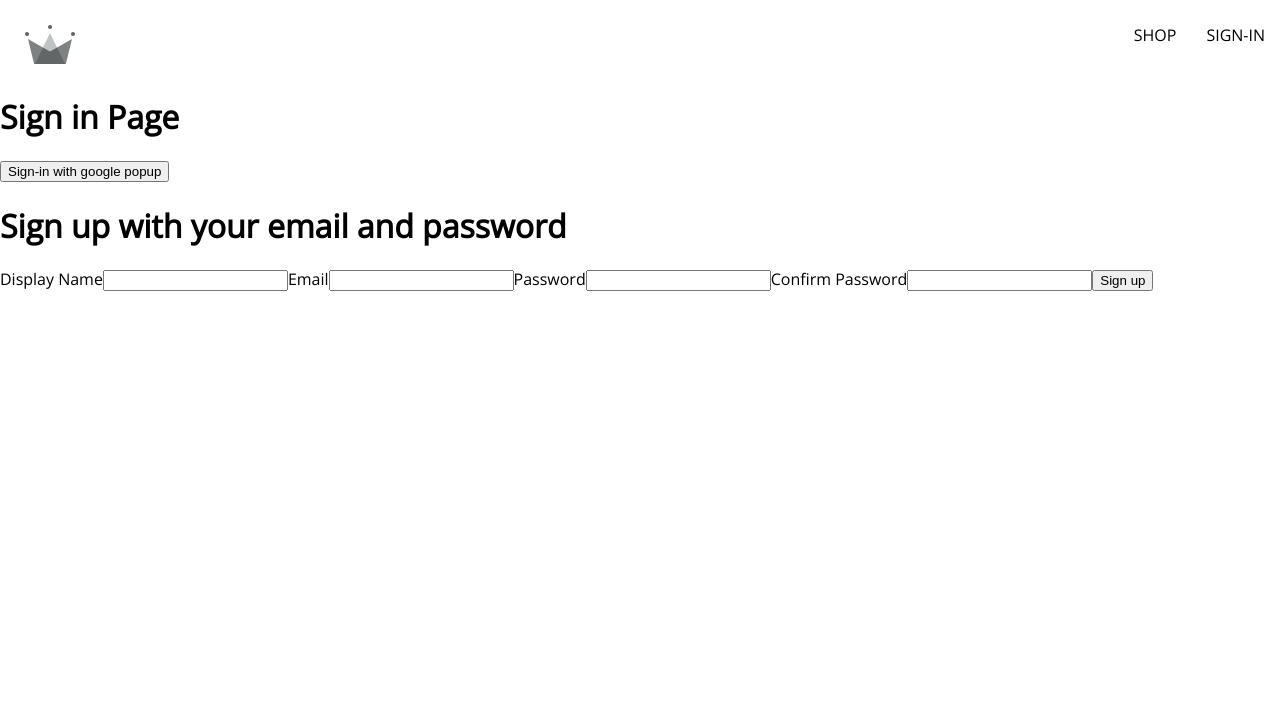
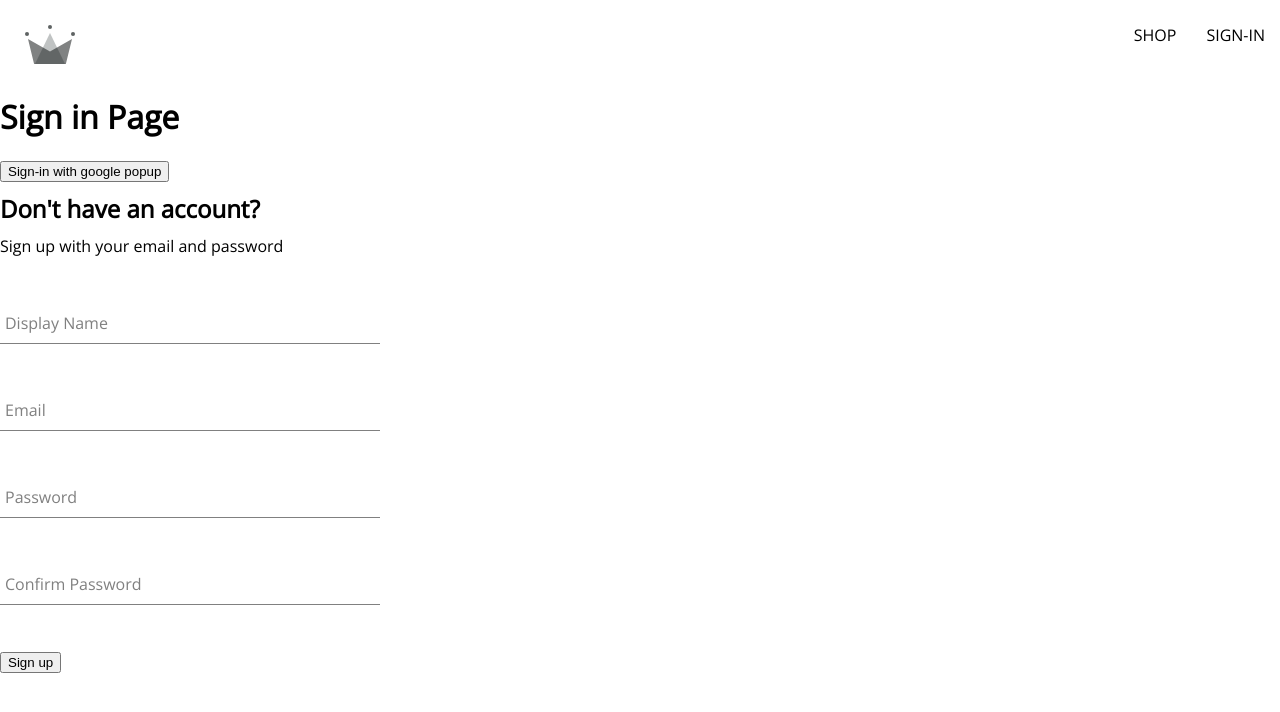
Before and after one commit to bitz161/crwn-clothing-v2, a React (Create React App) app: page /sign-in in a window 1280 px wide. Shown: the top 712 px of the page. Built offline with nearby package versions, Linux system fonts and the light colour scheme.

Commit message:
sign-in-form

```diff
--- /dev/null
+++ b/src/components/form-input/form-input.component.jsx
@@ -0,0 +1,19 @@
+import "./form-input.styles.scss";
+
+const FormInput = ({ label, inputOptions }) => {
+  return (
+    <div className="group">
+      <input className="form-input" {...inputOptions} />
+      {label && (
+        <label
+          className={`${
+            inputOptions.value.length ? "shrink" : ""
+          } form-input-label`}
+        >
+          {label}
+        </label>
+      )}
+    </div>
+  );
+};
+export default FormInput;
--- /dev/null
+++ b/src/components/form-input/form-input.styles.scss
@@ -0,0 +1,54 @@
+$sub-color: grey;
+$main-color: black;
+
+@mixin shrinkLabel {
+  top: -14px;
+  font-size: 12px;
+  color: $main-color;
+}
+
+.group {
+  position: relative;
+  margin: 45px 0;
+
+  .form-input {
+    background: none;
+    background-color: white;
+    color: $sub-color;
+    font-size: 18px;
+    padding: 10px 10px 10px 5px;
+    display: block;
+    width: 100%;
+    border: none;
+    border-radius: 0;
+    border-bottom: 1px solid $sub-color;
+    margin: 25px 0;
+
+    &:focus {
+      outline: none;
+    }
+
+    &:focus ~ .form-input-label {
+      @include shrinkLabel();
+    }
+  }
+
+  input[type='password'] {
+    letter-spacing: 0.3em;
+  }
+
+  .form-input-label {
+    color: $sub-color;
+    font-size: 16px;
+    font-weight: normal;
+    position: absolute;
+    pointer-events: none;
+    left: 5px;
+    top: 10px;
+    transition: 300ms ease all;
+
+    &.shrink {
+      @include shrinkLabel();
+    }
+  }
+}
--- a/src/components/sign-up-form/sign-up-form.component.jsx
+++ b/src/components/sign-up-form/sign-up-form.component.jsx
@@ -4,6 +4,7 @@
   createAuthUserWithEmailAndPassword,
   createUserDocumentFromAuth,
 } from "../../util/firebase/firebase.ulti";
+import FormInput from "../form-input/form-input.component";
 
 const SignUpForm = () => {
   const defaultFormField = {
@@ -47,42 +48,52 @@
   };
 
   return (
-    <div>
-      <h1>Sign up with your email and password</h1>
+    <div className="sign-up-container">
+      <h2>Don't have an account?</h2>
+      <span>Sign up with your email and password</span>
       <form onSubmit={(event) => handleSubmit(event)}>
         {/* use name to identify which input is active */}
-        <label>Display Name</label>
-        <input
-          type="text"
-          required
-          onChange={handleChange}
-          name="displayName"
-          value={displayName}
+        <FormInput
+          label="Display Name"
+          inputOptions={{
+            type: "text",
+            required: true,
+            onChange: handleChange,
+            name: "displayName",
+            value: displayName,
+          }}
         />
-        <label>Email</label>
-        <input
-          type="email"
-          required
-          onChange={handleChange}
-          name="email"
-          value={email}
+        <FormInput
+          label="Email"
+          inputOptions={{
+            type: "email",
+            required: true,
+            onChange: handleChange,
+            name: "email",
+            value: email,
+          }}
         />
-        <label>Password</label>
-        <input
-          type="password"
-          required
-          onChange={handleChange}
-          name="password"
-          value={password}
+        <FormInput
+          label="Password"
+          inputOptions={{
+            type: "password",
+            required: true,
+            onChange: handleChange,
+            name: "password",
+            value: password,
+          }}
         />
-        <label>Confirm Password</label>
-        <input
-          type="password"
-          required
-          onChange={handleChange}
-          name="confirmPassword"
-          value={confirmPassword}
+        <FormInput
+          label="Confirm Password"
+          inputOptions={{
+            type: "password",
+            required: true,
+            onChange: handleChange,
+            name: "confirmPassword",
+            value: confirmPassword,
+          }}
         />
+
         <button type="submit">Sign up</button>
       </form>
     </div>
--- a/src/components/sign-up-form/sign-up-form.styles.scss
+++ b/src/components/sign-up-form/sign-up-form.styles.scss
@@ -0,0 +1,9 @@
+.sign-up-container {
+  display: flex;
+  flex-direction: column;
+  width: 380px;
+
+  h2 {
+    margin: 10px 0;
+  }
+}
```
Also changed, not shown: src/components/button/button.styles.scss (added, +46 -0 lines), 1 other file (tests, documents, lock files or other folders).
